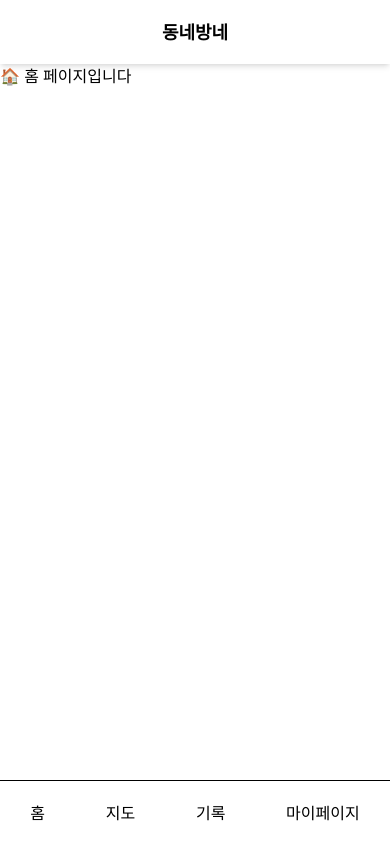
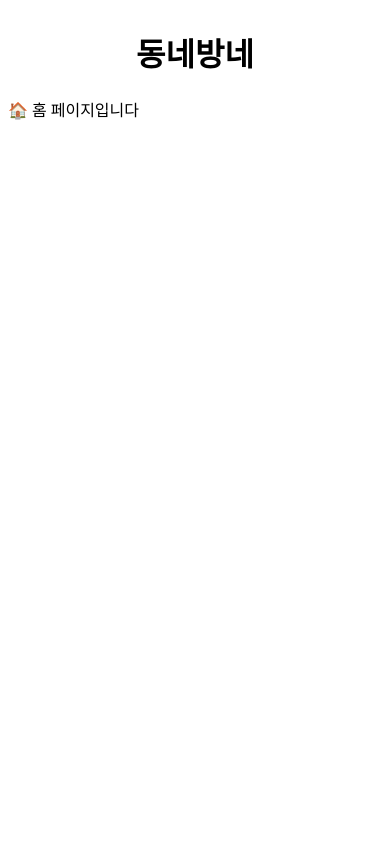
Before and after one commit to dongnae-bangnae/FE, a React (Vite) app: page / in a window 390 px wide. Built offline with nearby package versions, Linux system fonts and the light colour scheme.

Commit message:
💄Style: 모바일 사이즈로 변경

```diff
--- a/package.json
+++ b/package.json
@@ -26,6 +26,7 @@
     "@types/react": "^19.0.10",
     "@types/react-dom": "^19.0.4",
     "@vitejs/plugin-react": "^4.3.4",
+    "autoprefixer": "^10.4.21",
     "eslint": "^9.30.0",
     "eslint-config-prettier": "^10.1.5",
     "eslint-import-resolver-typescript": "^4.4.4",
--- /dev/null
+++ b/public/index.html
@@ -0,0 +1,17 @@
+<!DOCTYPE html>
+<html lang="ko">
+  <head>
+    <meta charset="UTF-8" />
+    <meta name="viewport" content="width=device-width, initial-scale=1.0, minimum-scale=1.0, maximum-scale=1.0, user-scalable=no" />
+    <title>동네방네</title>
+
+    <link
+      rel="stylesheet"
+      href="https://cdn.jsdelivr.net/gh/orioncactus/pretendard/dist/web/static/pretendard.css"
+    />
+  </head>
+  <body>
+    <div id="root"></div>
+    <script type="module" src="/src/main.tsx"></script>
+  </body>
+</html>
--- a/src/App.tsx
+++ b/src/App.tsx
@@ -20,14 +20,14 @@ import RecordDetailPage from "./pages/RecordDetailPage";
 import SettingsPage from "./pages/SettingsPage";
 
 const routes: RouteObject[] = [
-  { path: "/login", element: <LoginPage /> },
-  { path: "/onboard", element: <OnboardingPage /> },
   {
     path: "/",
     element: <Layout />,
     errorElement: <NotFound />,
     children: [
       { index: true, element: <HomePage /> },
+      { path: "/login", element: <LoginPage /> },
+      { path: "/onboard", element: <OnboardingPage /> },
       { path: "record/new", element: <NewRecordPage /> },
       { path: "record/:id", element: <RecordDetailPage /> },
       { path: "map", element: <MapPage /> },
--- a/src/components/common/BottomTabBar.tsx
+++ b/src/components/common/BottomTabBar.tsx
@@ -1,12 +1,5 @@
 const BottomTabBar = () => {
-  return (
-    <footer className="w-full h-16 flex items-center justify-around border-t bg-white">
-      <button>홈</button>
-      <button>지도</button>
-      <button>기록</button>
-      <button>마이페이지</button>
-    </footer>
-  );
+  return <></>;
 };
 
 export default BottomTabBar;
--- a/src/index.css
+++ b/src/index.css
@@ -1 +1,3 @@
-@import "tailwindcss";
+@tailwind base;
+@tailwind components;
+@tailwind utilities;
--- a/src/layouts/Layout.tsx
+++ b/src/layouts/Layout.tsx
@@ -1,20 +1,23 @@
 import { Outlet } from "react-router-dom";
+
+import BottomTabBar from "../components/common/BottomTabBar";
 import Header from "../components/common/Header";
-import BottomTabBar from "../components/common/BottomTabBar";
 
 const Layout = () => {
   return (
-    <div className="min-h-screen flex flex-col">
-      {/* 상단바 */}
-      <Header />
+    <div className="w-full min-h-screen bg-gray-100 flex justify-center overflow-hidden">
+      <div className="w-full max-w-[375px] min-h-screen bg-white flex flex-col">
+        {/* 상단 바 */}
+        <Header />
 
-      {/* 페이지 컨텐츠 */}
-      <main className="flex-grow">
-        <Outlet />
-      </main>
+        {/* 페이지 콘텐츠 */}
+        <main className="flex-grow overflow-auto">
+          <Outlet />
+        </main>
 
-      {/* 하단 탭바 */}
-      <BottomTabBar />
+        {/* 하단 탭 바 */}
+        <BottomTabBar />
+      </div>
     </div>
   );
 };
```
Also changed, not shown: 1 other file (tests, documents, lock files or other folders).
